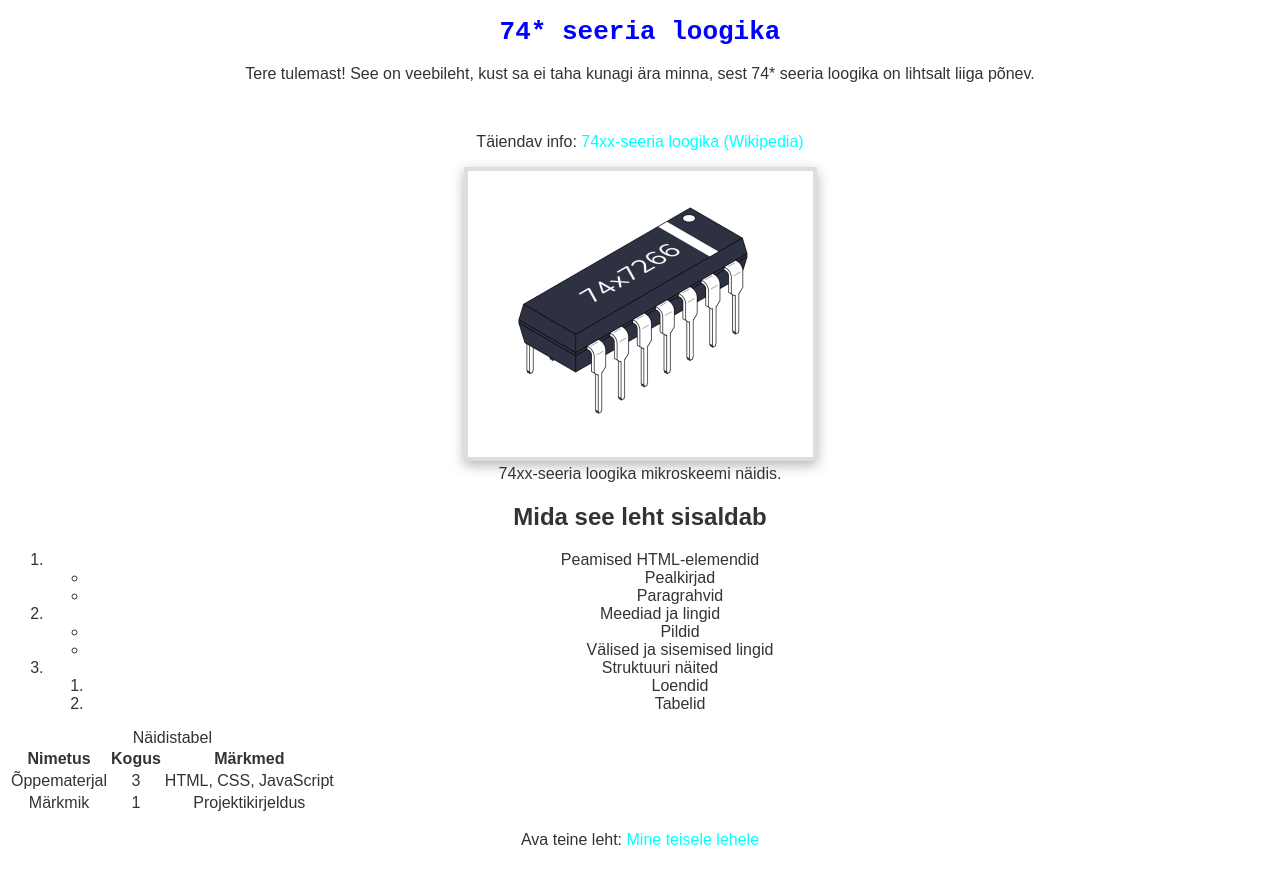
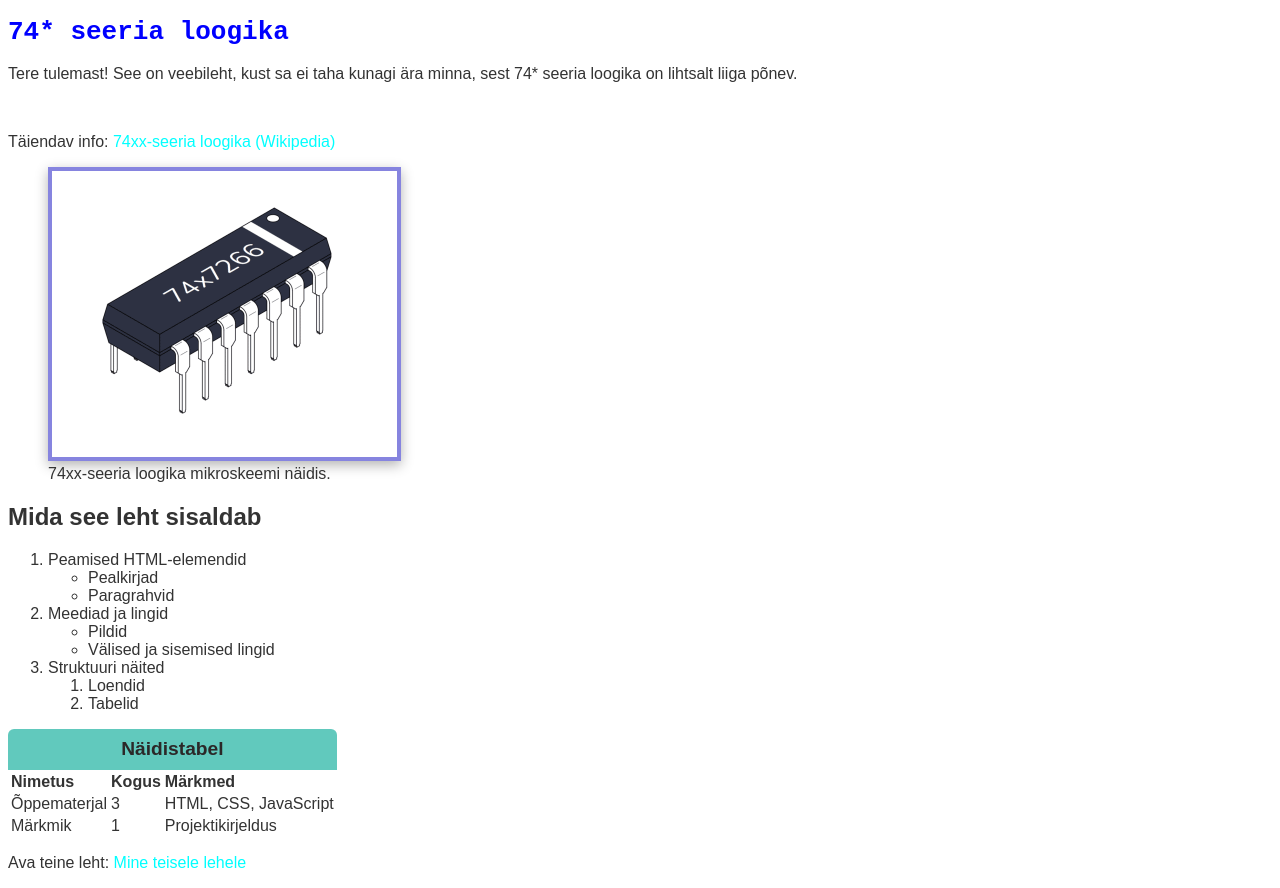
Before and after one commit to akiko-yuki/sje2025, a plain HTML site: page index.html in a window 1280 px wide. Before the commit the page ends 865 px from the top, so only its background shows below. Drawn offline with Linux system fonts and the light colour scheme.

Commit message:
table fat caption w. colour

```diff
--- a/style.css
+++ b/style.css
@@ -9,7 +9,7 @@ body {
     color: #333333;
     font-size: medium;
     font-family:fantasy;
-    text-align: center;
+    text-align:justify;
 }
 
 a {
@@ -22,6 +22,15 @@ a:hover {
 }
 
 img {
-  border: 4px solid #ddd;
-  box-shadow: 0 4px 12px rgba(0, 0, 0, 0.3);
+    border: 4px solid #8684df;
+    box-shadow: 0 4px 12px rgba(0, 0, 0, 0.3);
 }
+
+caption {
+  background-color: #61c9bd;  /* your preferred color */
+  color: #2b2828;                /* text color for contrast */
+  font-weight: 900;
+  font-size: 1.2em;
+  padding: 0.5em 1em;
+  border-radius: 6px 6px 0 0; /* rounded top corners (optional) */
+}
```
